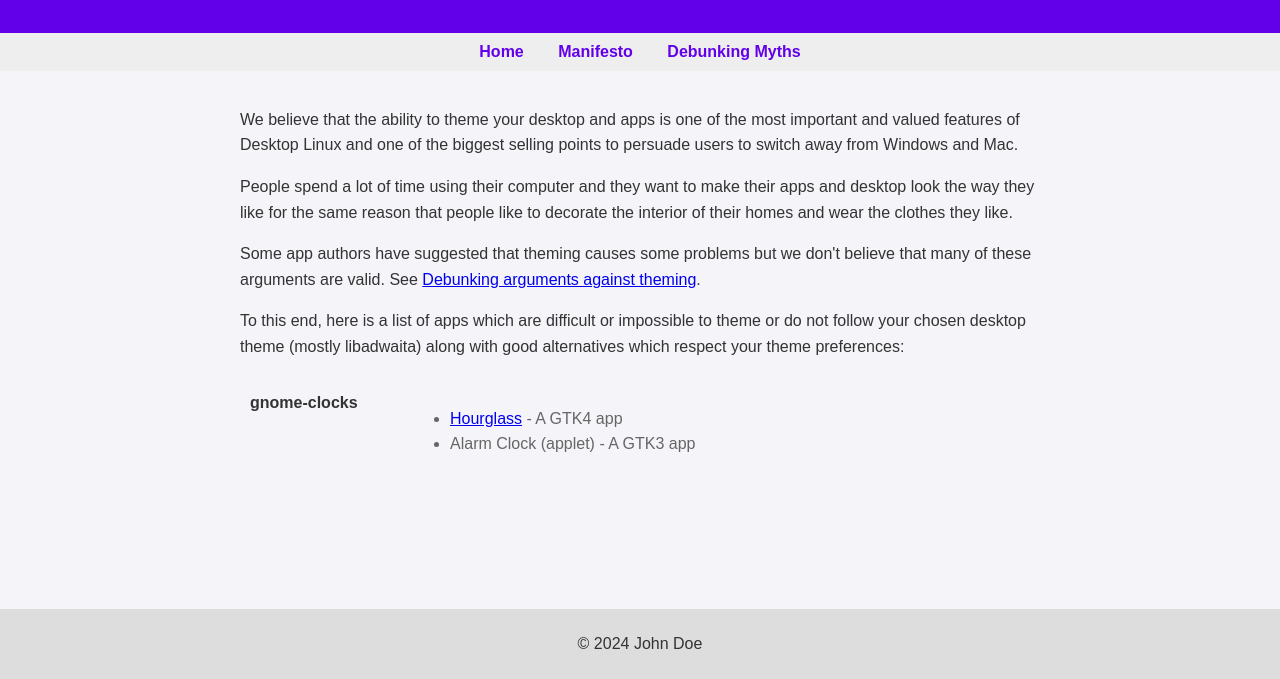
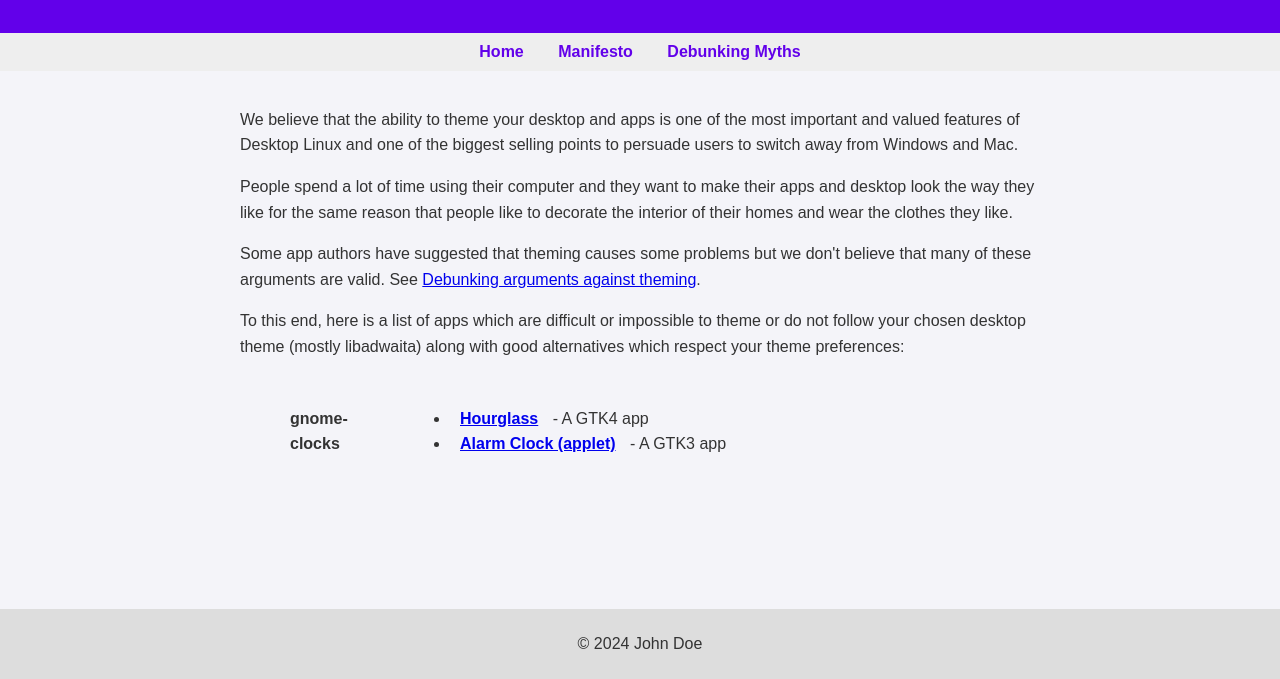
Before and after one commit to fredcw/Themeable_apps, a plain HTML site: page index.html in a window 1280 px wide. Shown: the part 121-800 px from the top of the page. Drawn offline with Linux system fonts and the light colour scheme.

Commit message:
Update index.html

```diff
--- a/index.html
+++ b/index.html
@@ -53,12 +53,13 @@
         table td {
             padding: 10px;
         }
+        table td a{
+            font-weight: bold;
+            padding: 10px;
+        }
         table td:first-child {
             font-weight: bold;
             width: 20%;
-        }
-        table td:last-child {
-            color: #666;
         }
         footer {
             background-color: #ddd;
@@ -98,11 +99,11 @@
         <table>
             <tbody>
                 <tr>
-                    <td>gnome-clocks</td>
+                    <td><ul>gnome-clocks</ul></td>
                     <td>
                         <ul>
                             <li><a href="https://github.com/sgpthomas/hourglass">Hourglass</a> - A GTK4 app</li>
-                            <li>Alarm Clock (applet) - A GTK3 app</li>
+                            <li><a href="https://alarm-clock-applet.github.io/">Alarm Clock (applet)</a> - A GTK3 app</li>
                         </ul>
                     </td>
                 </tr>
```
